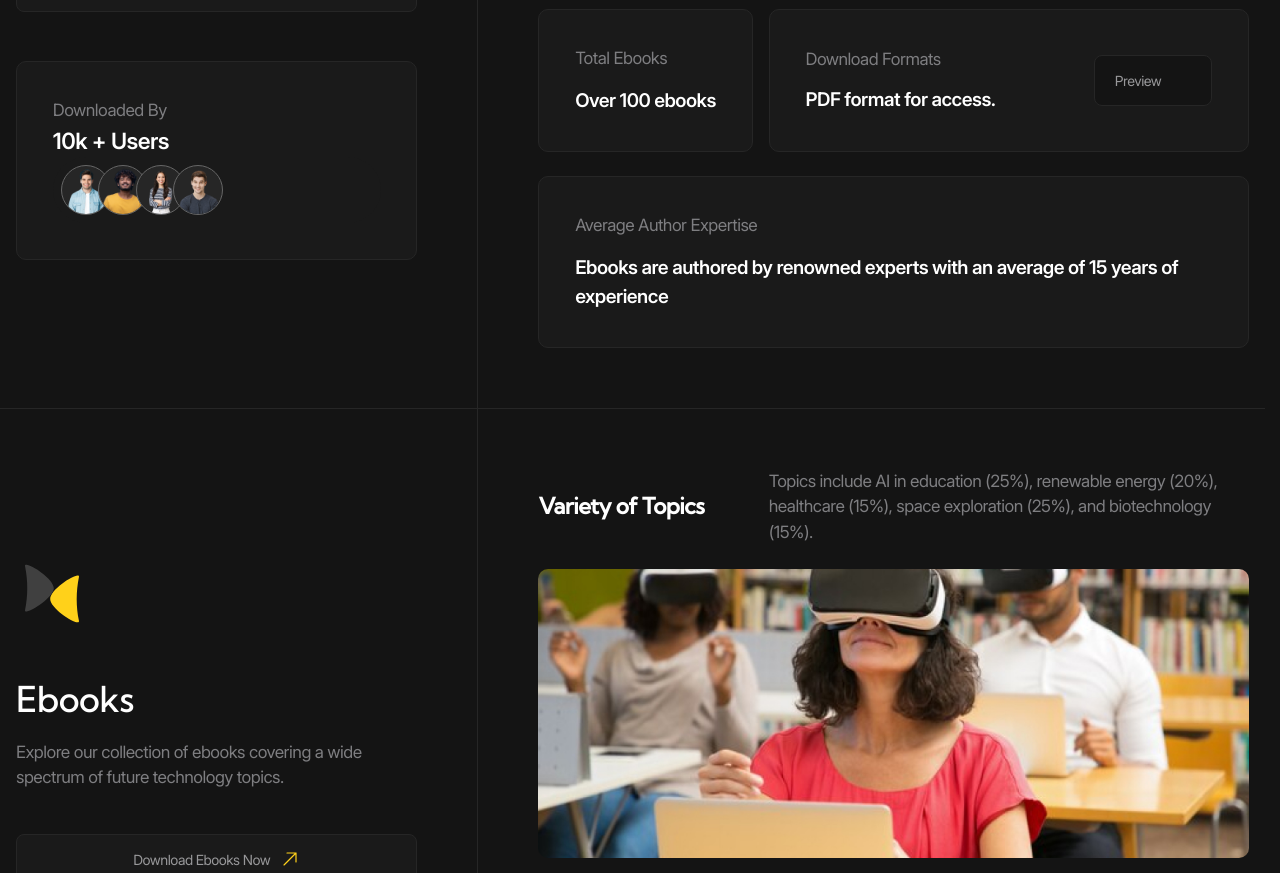
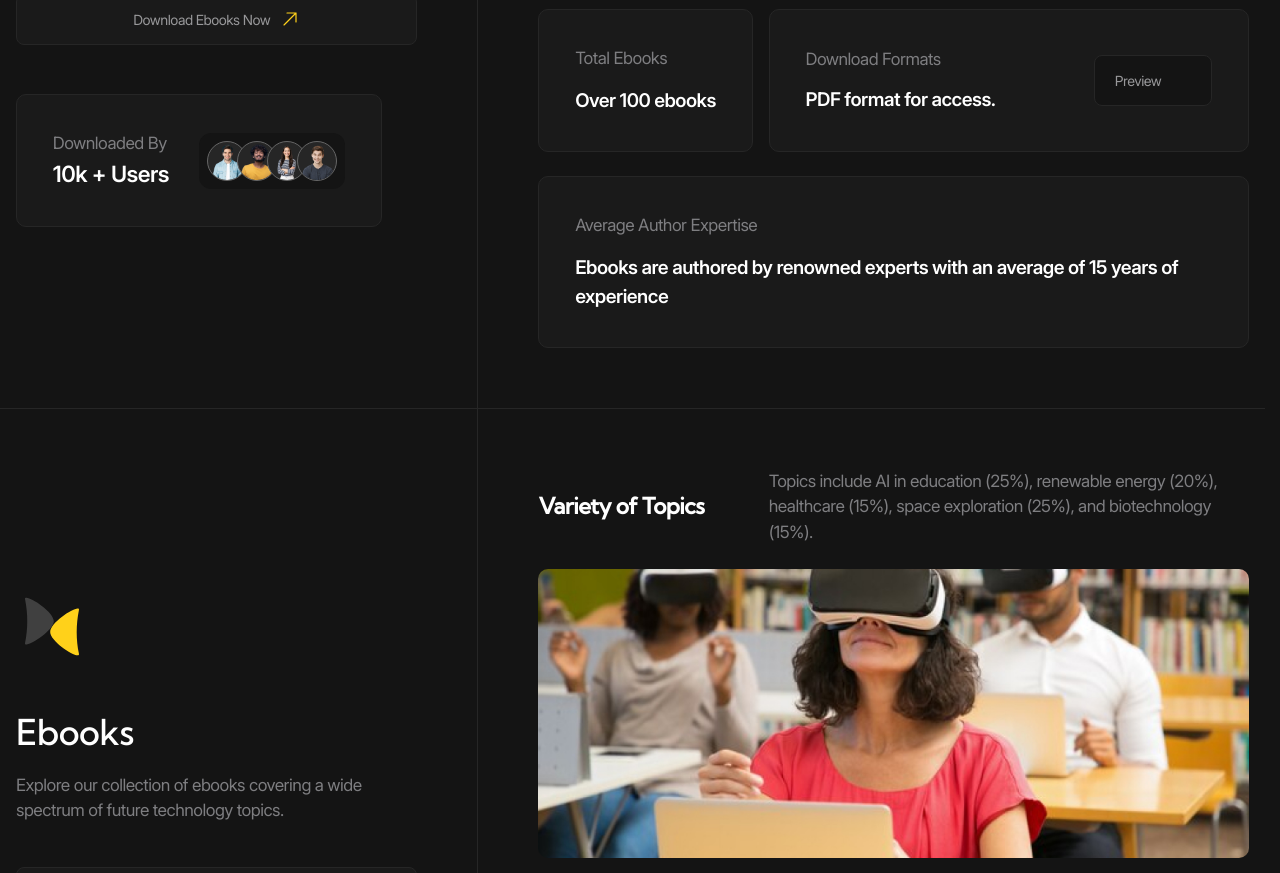
Before and after one commit to sergey87chuvasov/future-tech, a plain HTML site: page index.html in a window 1280 px wide. Shown: the part 4675-5548 px from the top of the page. Drawn offline with Linux system fonts and the light colour scheme; a script that the page names is missing.

Commit message:
fixed project

```diff
--- /dev/null
+++ b/styles/blocks/_download-info.scss
@@ -0,0 +1,23 @@
+@use '../helpers' as *;
+
+.download-info {
+  display: inline-grid;
+  grid-template-columns: 1fr auto;
+  align-items: center;
+  column-gap: rem(50);
+
+  @include laptop {
+    column-gap: rem(30);
+  }
+
+  &__team {
+    --personImageSize: #{rem(50)};
+
+    background-color: var(--color-dark);
+    border-radius: rem(12);
+
+    @include laptop {
+      --personImageSize: #{rem(40)};
+    }
+  }
+}
--- a/styles/main.scss
+++ b/styles/main.scss
@@ -26,3 +26,4 @@
 @use 'blocks/person-card';
 @use 'blocks/blog-actions';
 @use 'blocks/blog-card';
+@use 'blocks/download-info';
```
Also changed, not shown: styles/main.css, 1 other file.
